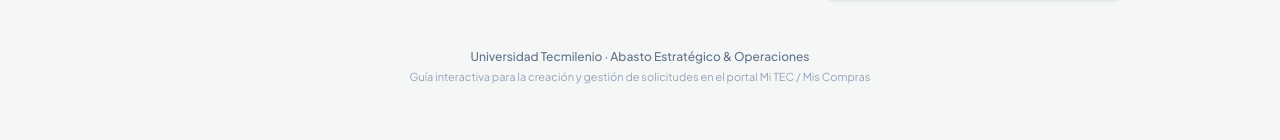
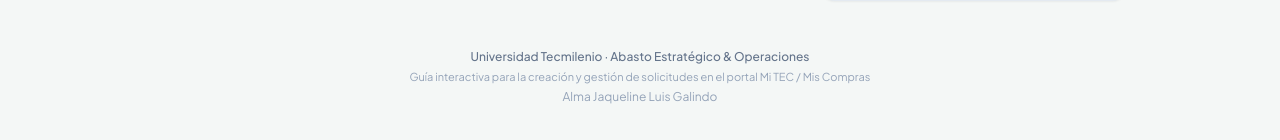
Before and after one commit to almajlg/capacitacion-asistente-compras, a plain HTML site: page index.html in a window 1280 px wide. Shown: the part 916-1056 px from the top of the page. Drawn offline with nearby package versions, Linux system fonts and the light colour scheme.

Commit message:
Update index.html

```diff
--- a/index.html
+++ b/index.html
@@ -229,6 +229,8 @@
     <footer class="max-w-5xl mx-auto px-4 mt-12 text-center text-xs text-slate-400">
         <p class="font-medium text-slate-500">Universidad Tecmilenio · Abasto Estratégico & Operaciones</p>
         <p class="text-[11px] mt-1 text-slate-400">Guía interactiva para la creación y gestión de solicitudes en el portal Mi TEC / Mis Compras</p>
+        <p class="text-[11px] mt-1 text-slate-400"></p>Alma Jaqueline Luis Galindo</p>
+
     </footer>
 
     <script>
```
